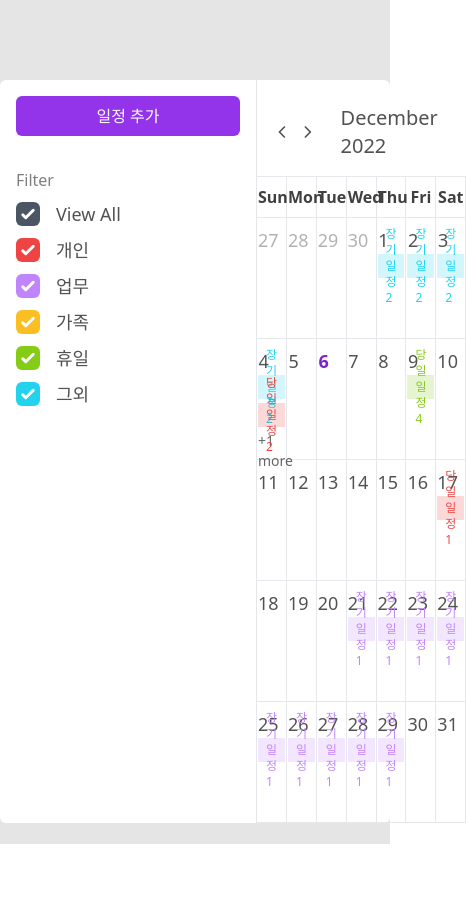
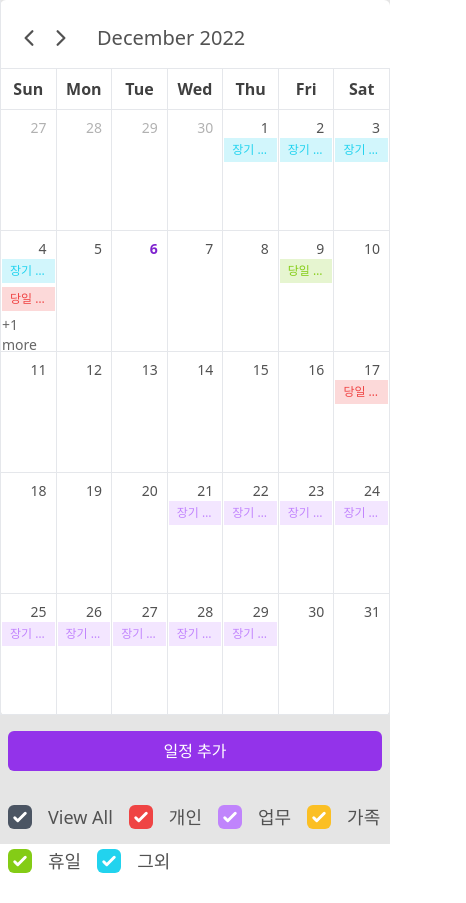
Before and after one commit to woo3145/react-calender, a React (Create React App) app: page / in a window 390 px wide. Shown: the whole page, 466 px wide, since content can reach past the window. After the commit the page ends 875 px from the top, so only its background shows below. Built offline with nearby package versions, Linux system fonts and the light colour scheme.

Commit message:
✨ 모바일 UI 추가

```diff
--- a/src/App.tsx
+++ b/src/App.tsx
@@ -3,19 +3,28 @@ import ReactModal from 'react-modal';
 import MonthController from './Components/MonthController/MonthController';
 import SideBar from './Components/SideBar/SideBar';
 import Table from './Components/Table/Table';
+import AddEventButton from './Components/SideBar/AddEventButton';
+import Filter from './Components/SideBar/Filter/Filter';
 
 ReactModal.setAppElement('#root');
 
 function App() {
   return (
     <div className="w-full h-screen bg-neutral-200">
-      <div className="py-20">
-        <div className="w-full max-w-7xl mx-auto flex bg-white rounded-md">
-          <SideBar />
+      <div className="mx-auto overflow-hidden lg:py-20 max-w-7xl">
+        <div className="flex w-full bg-white rounded-md">
+          <div className="w-0 duration-300 ease-in-out transform shrink-0 -translate-x-60 lg:translate-x-0 lg:w-64">
+            <SideBar />
+          </div>
           <div className="w-full">
             <MonthController />
             <Table />
           </div>
+        </div>
+        {/* 모바일 */}
+        <div className="mx-2 mt-4 lg:hidden">
+          <AddEventButton />
+          <Filter />
         </div>
       </div>
     </div>
--- a/src/Components/Modals/AddScheduleModal.tsx
+++ b/src/Components/Modals/AddScheduleModal.tsx
@@ -64,18 +64,18 @@ const AddScheduleModal = ({ isOpen, closeModal }: Props) => {
       onRequestClose={closeModal}
       style={customStyles}
     >
-      <div className="w-screen max-w-screen-sm">
+      <div className="w-screen max-w-screen-sm px-2 lg:px-0">
         <h2 className="text-xl font-semibold">일정 추가</h2>
         <form className="mt-4" onSubmit={onSubmit}>
-          <div className="flex ">
-            <div className="w-full pt-8">
-              <label className="block text-md font-medium text-slate-700">
+          <div className="lg:flex">
+            <div className="w-full lg:pt-8">
+              <label className="block font-medium text-md text-slate-700">
                 제목
               </label>
               <input
                 {...register('title', { required: true })}
                 placeholder="title"
-                className="mt-2 px-3 py-2 text-lg w-full rounded-md border border-slate-400"
+                className="w-full px-3 py-2 mt-2 text-lg border rounded-md border-slate-400"
               />
               {errors.title?.type === 'required' && (
                 <p className="mt-1 text-sm text-red-500">
@@ -83,12 +83,12 @@ const AddScheduleModal = ({ isOpen, closeModal }: Props) => {
                 </p>
               )}
 
-              <label className="mt-2 block text-md font-medium text-slate-700">
+              <label className="block mt-2 font-medium text-md text-slate-700">
                 타입
               </label>
               <select
                 {...register('calenderType')}
-                className="mt-2 px-3 py-2 text-lg w-full rounded-md border border-slate-400"
+                className="w-full px-3 py-2 mt-2 text-lg border rounded-md border-slate-400"
               >
                 {labels.map((label, idx) => {
                   return (
@@ -99,7 +99,7 @@ const AddScheduleModal = ({ isOpen, closeModal }: Props) => {
                 })}
               </select>
             </div>
-            <div>
+            <div className="flex justify-center mt-4 lg:mt-0">
               <DayPicker
                 mode="range"
                 defaultMonth={range?.from}
@@ -110,17 +110,13 @@ const AddScheduleModal = ({ isOpen, closeModal }: Props) => {
             </div>
           </div>
 
-          <div className="text-right pt-10">
-            <button
-              className="px-8 py-2 bg-purple-600 text-white rounded-md
-          cursor-pointer hover:bg-purple-700 duration-200 mr-4"
-            >
+          <div className="pt-10 text-right">
+            <button className="px-8 py-2 mr-4 text-white duration-200 bg-purple-600 rounded-md cursor-pointer hover:bg-purple-700">
               추가
             </button>
             <button
               onClick={closeModal}
-              className="px-8 py-2 border border-neutral-400 text-neutral-600 rounded-md
-          cursor-pointer hover:border-neutral-600 duration-200"
+              className="px-8 py-2 duration-200 border rounded-md cursor-pointer border-neutral-400 text-neutral-600 hover:border-neutral-600"
             >
               취소
             </button>
--- a/src/Components/Modals/UpdateScheduleModal.tsx
+++ b/src/Components/Modals/UpdateScheduleModal.tsx
@@ -93,28 +93,28 @@ const UpdateScheduleModal = ({ isOpen, closeModal, schedule }: Props) => {
       onRequestClose={closeModal}
       style={customStyles}
     >
-      <div className="w-screen max-w-screen-sm">
+      <div className="w-screen max-w-screen-sm px-2 lg:px-0">
         <div className="flex items-center justify-between">
           <h2 className="text-xl font-semibold">일정 업데이트</h2>
           <div className="flex">
             <div
               onClick={onDelete}
-              className="flex items-center py-2 px-4 rounded-md text-red-500 hover:bg-gray-200 cursor-pointer duration-200"
+              className="flex items-center px-4 py-2 text-red-500 duration-200 rounded-md cursor-pointer hover:bg-gray-200"
             >
               <p>삭제</p>
             </div>
           </div>
         </div>
         <form className="mt-4" onSubmit={onSubmit}>
-          <div className="flex ">
-            <div className="w-full pt-8">
-              <label className="block text-md font-medium text-slate-700">
+          <div className="lg:flex">
+            <div className="w-full lg:pt-8">
+              <label className="block font-medium text-md text-slate-700">
                 제목
               </label>
               <input
                 {...register('title', { required: true })}
                 placeholder="title"
-                className="mt-2 px-3 py-2 text-lg w-full rounded-md border border-slate-400"
+                className="w-full px-3 py-2 mt-2 text-lg border rounded-md border-slate-400"
               />
               {errors.title?.type === 'required' && (
                 <p className="mt-1 text-sm text-red-500">
@@ -122,12 +122,12 @@ const UpdateScheduleModal = ({ isOpen, closeModal, schedule }: Props) => {
                 </p>
               )}
 
-              <label className="mt-2 block text-md font-medium text-slate-700">
+              <label className="block mt-2 font-medium text-md text-slate-700">
                 타입
               </label>
               <select
                 {...register('calenderType')}
-                className="mt-2 px-3 py-2 text-lg w-full rounded-md border border-slate-400"
+                className="w-full px-3 py-2 mt-2 text-lg border rounded-md border-slate-400"
               >
                 {labels.map((label, idx) => {
                   return (
@@ -138,7 +138,7 @@ const UpdateScheduleModal = ({ isOpen, closeModal, schedule }: Props) => {
                 })}
               </select>
             </div>
-            <div>
+            <div className="flex justify-center mt-4 lg:mt-0">
               <DayPicker
                 mode="range"
                 defaultMonth={range?.from}
@@ -149,17 +149,13 @@ const UpdateScheduleModal = ({ isOpen, closeModal, schedule }: Props) => {
             </div>
           </div>
 
-          <div className="text-right pt-10">
-            <button
-              className="px-8 py-2 bg-purple-600 text-white rounded-md
-          cursor-pointer hover:bg-purple-700 duration-200 mr-4"
-            >
+          <div className="pt-10 text-right">
+            <button className="px-8 py-2 mr-4 text-white duration-200 bg-purple-600 rounded-md cursor-pointer hover:bg-purple-700">
               추가
             </button>
             <button
               onClick={closeModal}
-              className="px-8 py-2 border border-neutral-400 text-neutral-600 rounded-md
-          cursor-pointer hover:border-neutral-600 duration-200"
+              className="px-8 py-2 duration-200 border rounded-md cursor-pointer border-neutral-400 text-neutral-600 hover:border-neutral-600"
             >
               취소
             </button>
--- a/src/Components/SideBar/Filter/Filter.tsx
+++ b/src/Components/SideBar/Filter/Filter.tsx
@@ -8,8 +8,8 @@ const Filter = () => {
   const { labels, isAllView } = useContext(LabelContextState);
   const { toggleAllView, toggleLabel } = useContext(LabelContextDispatch);
   return (
-    <div className="pt-8">
-      <p className="pb-2 opacity-50">Filter</p>
+    <div className="flex flex-wrap gap-4 pt-8 lg:block">
+      <p className="hidden pb-2 opacity-50 lg:block">Filter</p>
       <label className="flex items-center cursor-pointer">
         <input
           checked={isAllView}
@@ -21,7 +21,7 @@ const Filter = () => {
       </label>
       {labels.map((label, idx) => {
         return (
-          <label key={idx} className="flex items-center cursor-pointer mt-2">
+          <label key={idx} className="flex items-center cursor-pointer lg:mt-2">
             <input
               checked={label.checked}
               onChange={() => toggleLabel(label.name)}
--- a/src/Components/SideBar/SideBar.tsx
+++ b/src/Components/SideBar/SideBar.tsx
@@ -3,8 +3,8 @@ import Filter from './Filter/Filter';
 
 const SideBar = () => {
   return (
-    <div className="shrink-0">
-      <div className="w-64 h-auto p-4">
+    <div className="">
+      <div className="h-auto p-4">
         <AddEventButton />
         <Filter />
       </div>
--- a/src/Components/Table/ScheduleLabel.tsx
+++ b/src/Components/Table/ScheduleLabel.tsx
@@ -50,6 +50,7 @@ const ScheduleLabel = ({ isEmptyPlace, width, schedule }: Props) => {
             opacity: 1,
             color: label ? label.color : '#8492a6',
           }}
+          className="truncate"
         >
           {schedule.title}
         </p>
--- a/src/Components/Table/TableItem.tsx
+++ b/src/Components/Table/TableItem.tsx
@@ -26,10 +26,10 @@ const TableItem = ({
   const isCurrentDate = isSameDay(new Date(), containerDate);
 
   return (
-    <td className="border pt-2 pb-4">
-      <div className="h-24 relative">
+    <td className="pt-2 pb-4 border">
+      <div className="relative h-24">
         <div
-          className={`pr-4 text-right text-lg font-light cursor-pointer hover:underline
+          className={`pr-2 lg:pr-4 text-right text-sm lg:text-lg font-light cursor-pointer hover:underline
         ${valid ? 'text-neutral-600' : 'opacity-30'}`}
         >
           <span
```
